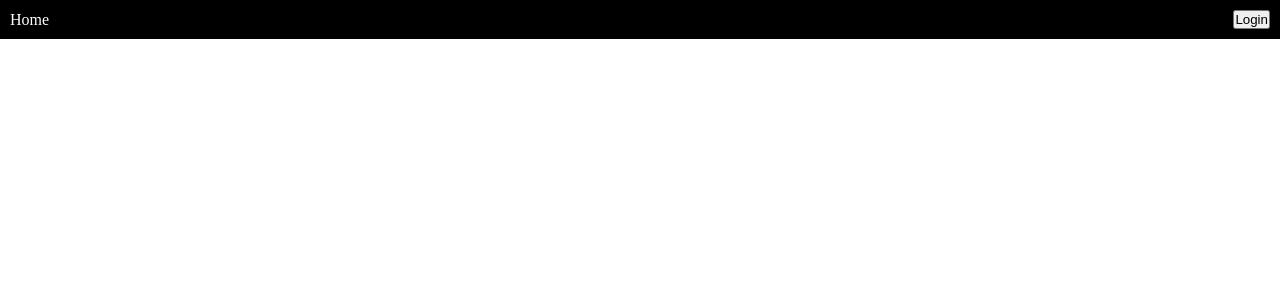
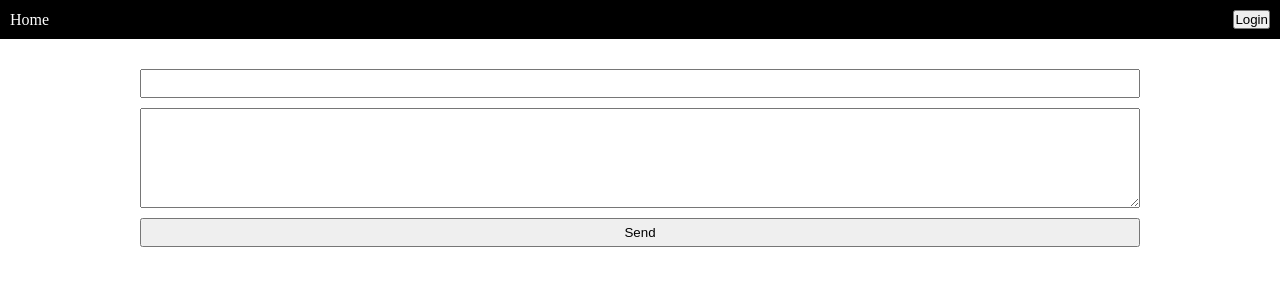
Before and after one commit to danilomacb/custom-command-bot, a React (Create React App) app in the folder frontend/: page /1/add-text in a window 1280 px wide. Shown: the top 300 px of the page. Built offline with nearby package versions, Linux system fonts and the light colour scheme.

Commit message:
add text created on frontend

```diff
--- a/frontend/src/App.js
+++ b/frontend/src/App.js
@@ -4,6 +4,7 @@ import history from "./history";
 import Navbar from "./components/Navbar";
 import Home from "./pages/Home";
 import Login from "./pages/Login";
+import AddText from "./pages/AddText";
 
 function App() {
   return (
@@ -11,6 +12,7 @@ function App() {
       <Navbar />
       <Route exact path="/" component={Home} />
       <Route path="/login" component={Login} />
+      <Route path="/:discordServerId/add-text" component={AddText} />
     </Router>
   );
 }
--- a/frontend/src/components/Navbar.js
+++ b/frontend/src/components/Navbar.js
@@ -8,7 +8,7 @@ import NavLogin from "./NavLogin";
 import NavLogout from "./NavLogout";
 
 function Navbar() {
-  const { user, setUser } = useContext(UserContext);
+  const { user } = useContext(UserContext);
 
   return (
     <nav>
--- /dev/null
+++ b/frontend/src/pages/AddText.js
@@ -0,0 +1,40 @@
+import "../styles/form.scss";
+
+function AddText({ match }) {
+  async function handleSubmit(e) {
+    e.preventDefault();
+
+    let res;
+    try {
+      res = await fetch(`http://localhost:3001/text/${match.params.discordServerId}/add`, {
+        method: "POST",
+        headers: { "Content-Type": "application/json" },
+        body: JSON.stringify({ tag: e.target[0].value, message: e.target[1].value }),
+      });
+    } catch (err) {
+      console.log(err);
+      return;
+    }
+
+    try {
+      const jsonRes = await res.json();
+
+      console.log(jsonRes.message);
+    } catch (err) {
+      console.error(err);
+      return;
+    }
+  }
+
+  return (
+    <div className="container">
+      <form onSubmit={handleSubmit}>
+        <input type="text" />
+        <textarea type="message" />
+        <button type="submit">Send</button>
+      </form>
+    </div>
+  );
+}
+
+export default AddText;
--- /dev/null
+++ b/frontend/src/styles/form.scss
@@ -0,0 +1,23 @@
+form {
+  & input {
+    display: block;
+    width: 100%;
+    box-sizing: border-box;
+    padding: 5px;
+  }
+
+  & textarea {
+    display: block;
+    width: 100%;
+    margin-top: 10px;
+    height: 100px;
+    box-sizing: border-box;
+    padding: 5px;
+  }
+
+  & button {
+    width: 100%;
+    margin-top: 10px;
+    padding: 5px;
+  }
+}
--- a/frontend/src/styles/global.scss
+++ b/frontend/src/styles/global.scss
@@ -2,3 +2,9 @@
     padding: 0;
     margin: 0;
 }
+
+.container {
+    width: 90%;
+    max-width: 1000px;
+    margin: 30px auto 0 auto;
+}
--- a/frontend/src/styles/navbar.scss
+++ b/frontend/src/styles/navbar.scss
@@ -5,6 +5,11 @@ nav {
   & ul {
     display: flex;
     justify-content: space-between;
+    align-items: center;
+  }
+
+  #left {
+    display: flex;
     align-items: center;
   }
 
```
